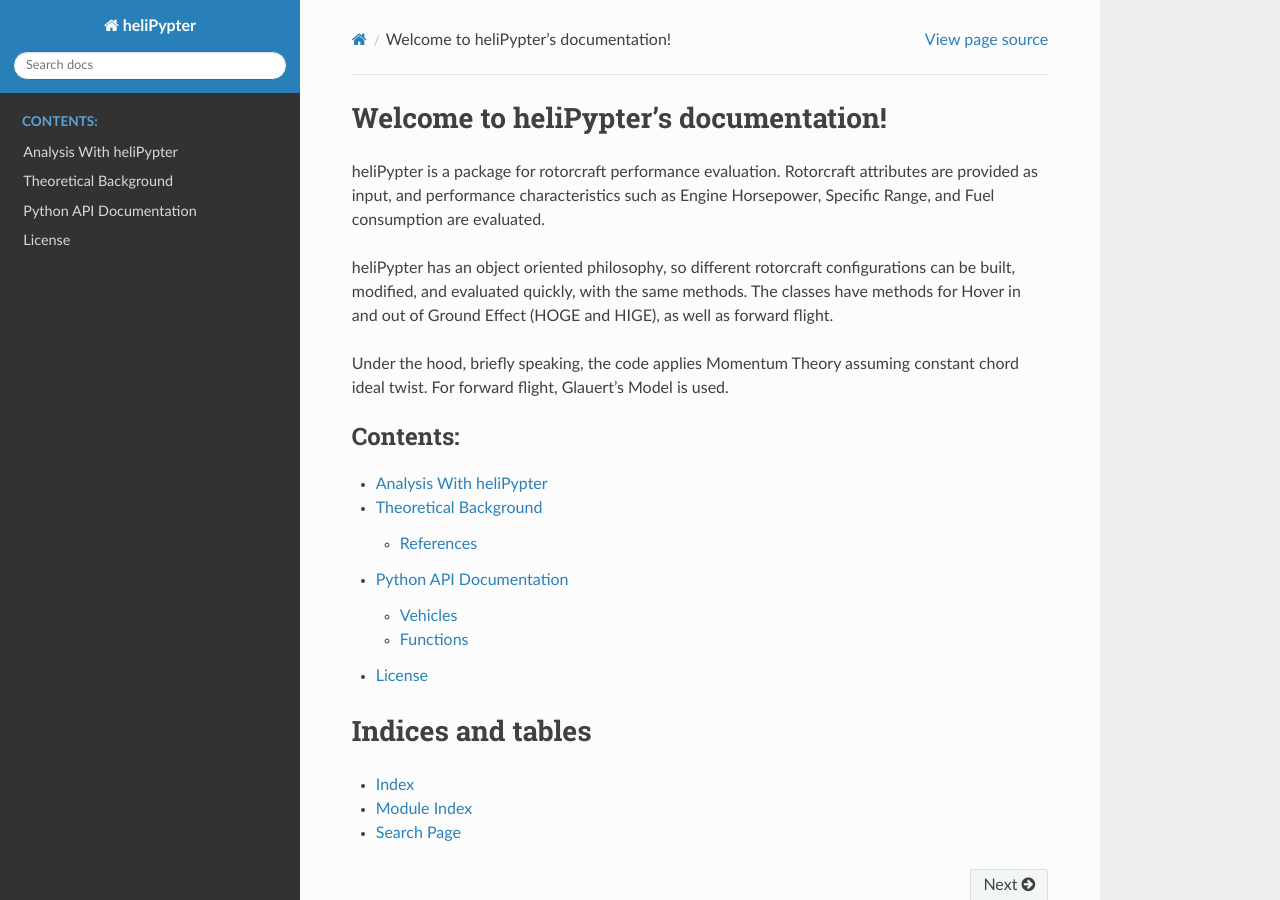
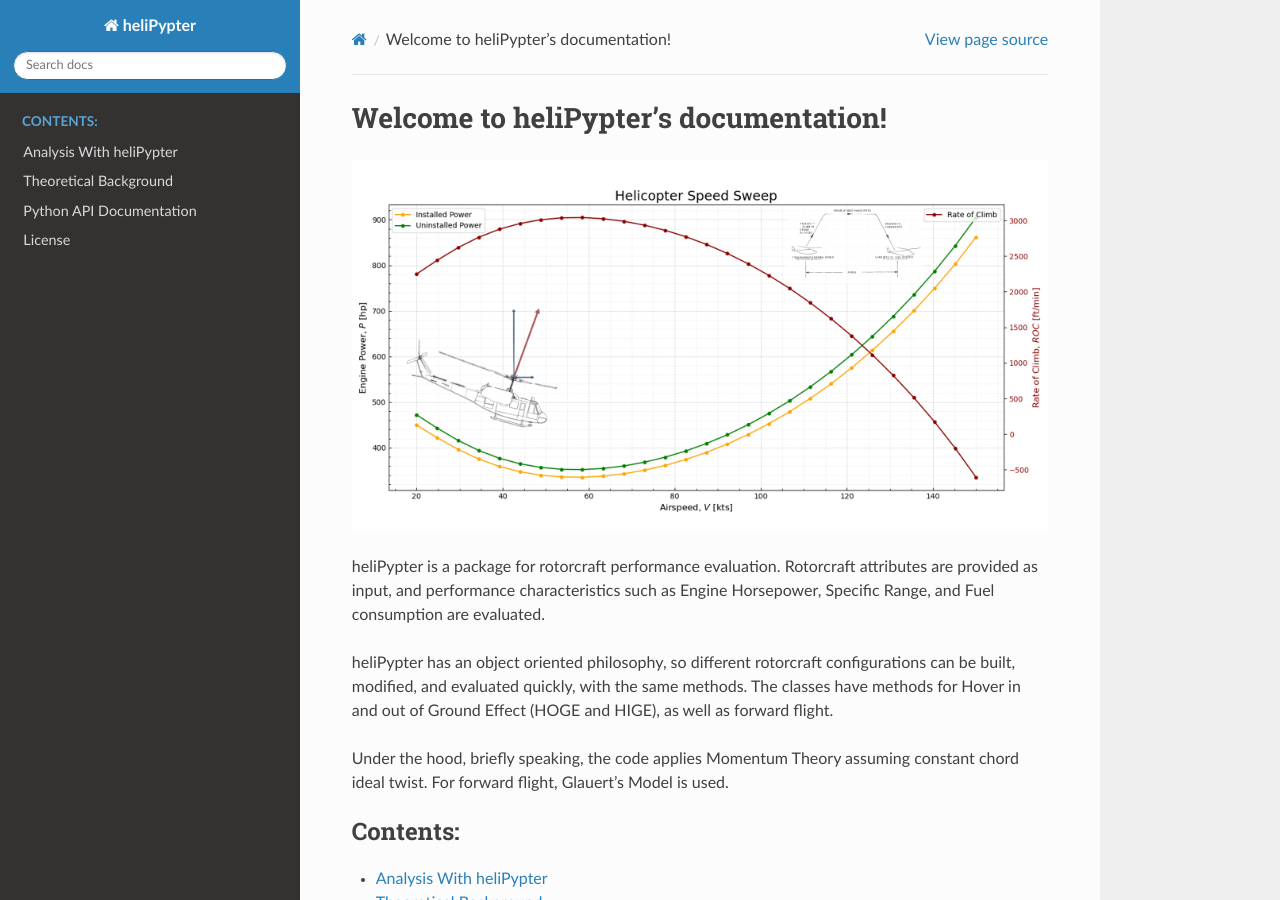
Before and after one commit to Czarified/helipypter, a Sphinx documentation site: the page built from docs/index.rst, in a window 1280 px wide and 900 px high. Built offline with Sphinx 7.4.7 and the Read the Docs theme 2.0.0, drawn with Linux system fonts in a browser that asks for light colours.

Commit message:
Working on banner image

```diff
--- a/docs/index.rst
+++ b/docs/index.rst
@@ -5,6 +5,12 @@
 
 Welcome to heliPypter's documentation!
 ======================================
+
+.. image:: https://raw.githubusercontent.com/czarified/helipypter/master/docs/img/banner.png
+  :width: 100 %
+  :alt: heliPypter
+  :align: left
+
 heliPypter is a package for rotorcraft performance evaluation. Rotorcraft attributes are provided as input,
 and performance characteristics such as Engine Horsepower, Specific Range, and Fuel consumption are evaluated.
 
```
Also changed, not shown: README.md (+1 -1 lines).
